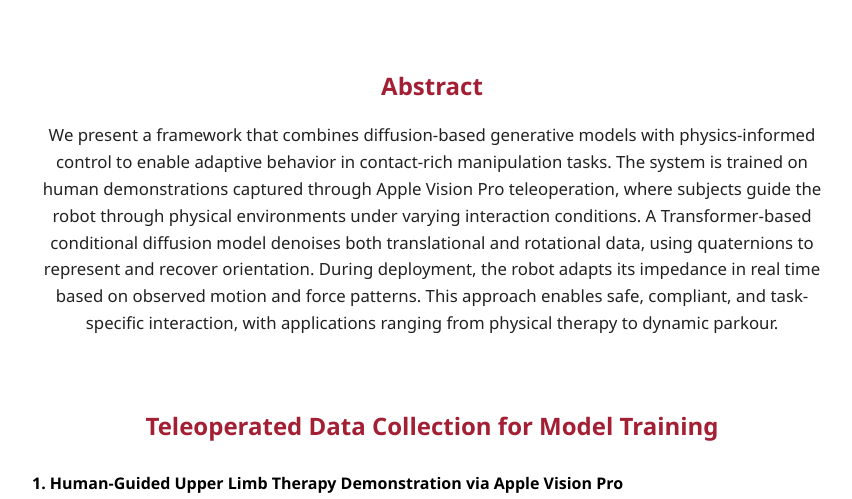
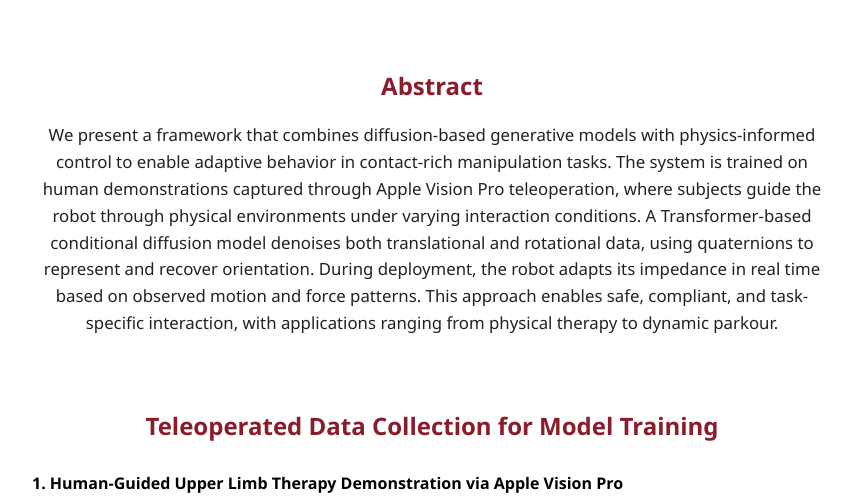
Before and after one commit to StrokeAIRobotics/StrokeAI, a plain HTML site: page index.html in a window 1280 px wide. Shown: the part 1694-2193 px from the top of the page, without its empty margins (208-1060 px from the left). Drawn offline with Linux system fonts and the light colour scheme.

Commit message:
Update index.html

```diff
--- a/index.html
+++ b/index.html
@@ -50,7 +50,7 @@
     h2 {
       margin-top: 3em;
       /* color: #003366; */
-      color: #A31F34;
+      color: #8A1C2B;
     }
 
     .authors, .affiliations, p {
```
